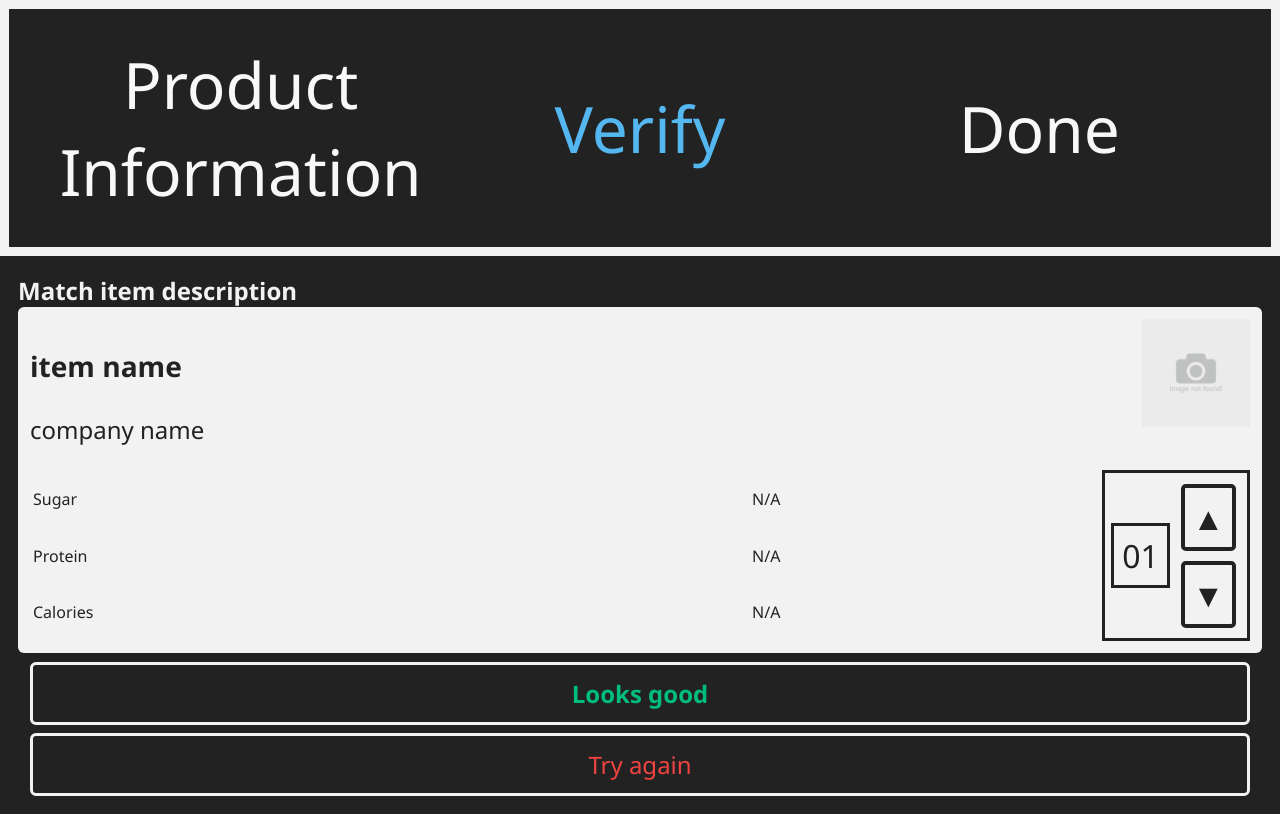
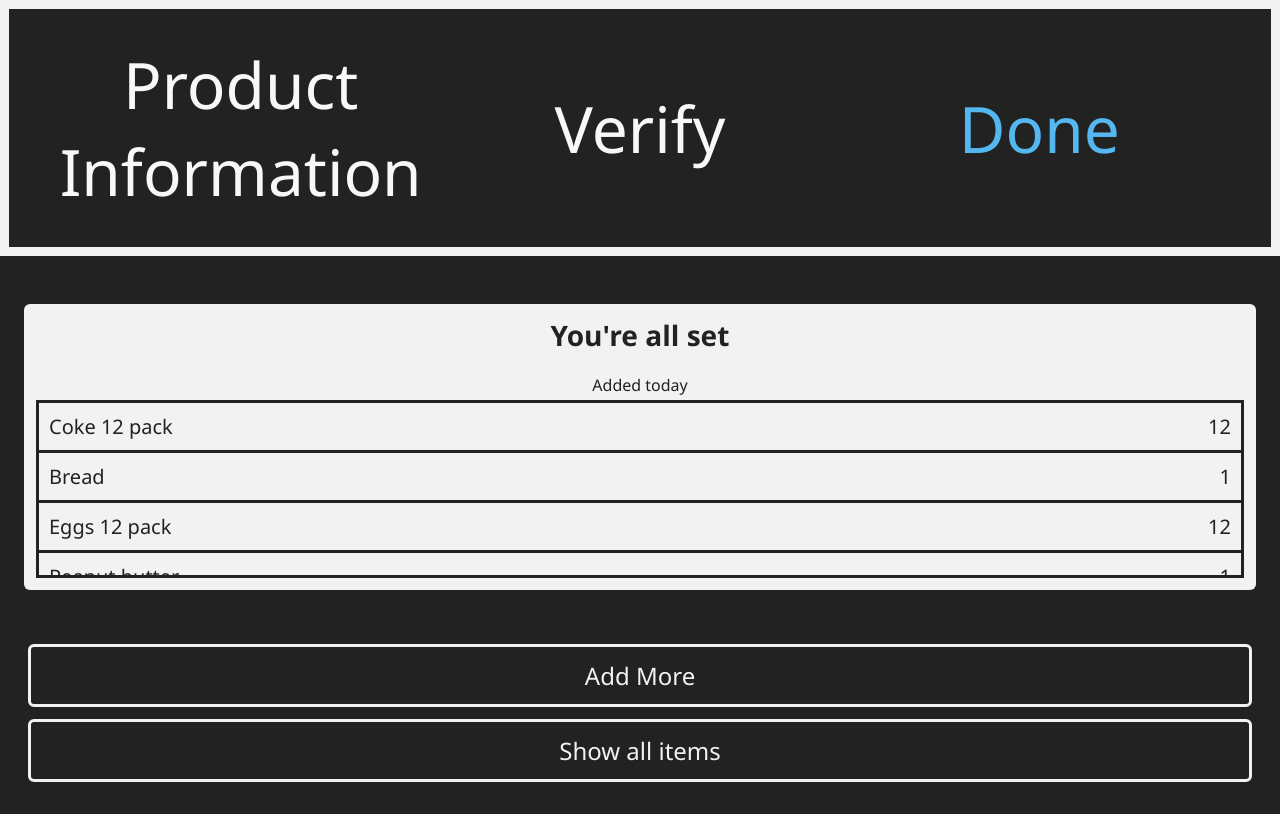
Before and after one commit to sgunkel/Pantry, a Vue app in the folder frontend/pantry-ui/: page /addEditItem in a window 1280 px wide. Built offline with nearby package versions, Linux system fonts and the light colour scheme.

Commit message:
Add item summary section

```diff
--- /dev/null
+++ b/frontend/pantry-ui/src/components/pageAddEditItem/ViewSummary.vue
@@ -0,0 +1,104 @@
+<script>
+export default {
+    data() {
+        return {
+            all: []
+        }
+    },
+    mounted() {
+        // mock data - replaced by actual data once backend stuff is
+        //   implement/frontend has a data store to track added items
+        this.all = [
+            {'name': 'Coke 12 pack', 'quantity': 12},
+            {'name': 'Bread', 'quantity': 1},
+            {'name': 'Eggs 12 pack', 'quantity': 12},
+            {'name': 'Peanut butter', 'quantity': 1},
+            {'name': 'Shredded cheese', 'quantity': 1},
+            {'name': 'Potatoes 5lb', 'quantity': 1},
+            {'name': 'Tortilla', 'quantity': 1},
+        ]
+    }
+}
+</script>
+
+<template>
+    <div class="vs-background">
+        <div class="vs-box">
+            <h3>You're all set</h3>
+            <p>Added today</p>
+            <div class="vs-added-today-box">
+                <div
+                  class="vs-item"
+                  v-for="obj in this.all">
+                    <p>{{ obj.name }}</p>
+                    <p>{{ obj.quantity }}</p>
+                </div>
+            </div>
+        </div>
+
+        <div
+          class="vs-btn">
+            Add More
+        </div>
+        <div
+          class="vs-btn">
+            Show all items
+        </div>
+    </div>
+</template>
+
+<style>
+.vs-background {
+    display: flex;
+    flex-direction: column;
+    color: var(--foreground-color);
+    padding: 2em 1em 0.5em;
+    height: 100%;
+}
+
+.vs-box {
+    background-color: var(--foreground-color);
+    padding: 0.5em;
+    flex: 1;
+    display: flex;
+    flex-direction: column;
+    border-radius: 0.25em;
+    margin-bottom: 2em;
+}
+
+.vs-box > h3, p {
+    color: var(--background-color);
+    text-align: center;
+    margin: 0;
+}
+
+.vs-box > p {
+    padding: 1.25em 0 0.25em 0;
+    font-size: 1rem;
+}
+
+.vs-added-today-box {
+    border: 0.15em solid var(--background-color);
+    flex: 1 1 0;
+    overflow: auto;
+    display: block;
+}
+
+.vs-item {
+    display: flex;
+    flex-direction: row;
+    justify-content: space-between;
+    padding: 0.5em;
+    color: var(--background-color);
+    border-bottom: 0.15em solid var(--background-color);
+    font-size: 1.25rem;
+}
+
+.vs-btn {
+    margin: 0.25em 0.15em;
+    padding: 0.5em;
+    text-align: center;
+    border: 0.15em solid var(--foreground-color);
+    border-radius: 0.25em;
+}
+</style>
--- a/frontend/pantry-ui/src/views/AddEditItem.vue
+++ b/frontend/pantry-ui/src/views/AddEditItem.vue
@@ -2,12 +2,14 @@
 import ProgressHeader from "../components/interactive/ProgressHeader.vue"
 import ViewEnterItem from "../components/pageAddEditItem/ViewEnterItem.vue"
 import ViewConfirmItem from "../components/pageAddEditItem/ViewConfirmItem.vue"
+import ViewSummary from "../components/pageAddEditItem/ViewSummary.vue";
 
 export default {
     components: {
         ProgressHeader,
         ViewEnterItem,
         ViewConfirmItem,
+        ViewSummary,
     },
     data() {
         return {
@@ -25,7 +27,7 @@ export default {
     mounted() {
         // this.meta.currentPage = this.meta.pages[0]
 
-        this.meta.currentPage = this.meta.pages[1]
+        this.meta.currentPage = this.meta.pages[2]
 
         // demo - change functionality to be handled by a simple button..
         // this.meta.pagesComplete.push(this.meta.pages[0])
@@ -54,6 +56,9 @@ export default {
           v-else-if="this.meta.currentPage === this.meta.pages[1]"
           :itemData="{}">
         </ViewConfirmItem>
+        <ViewSummary
+          v-else-if="this.meta.currentPage === this.meta.pages[2]">
+        </ViewSummary>
         <div
           v-else
           class="aei-something-went-wrong">
```
